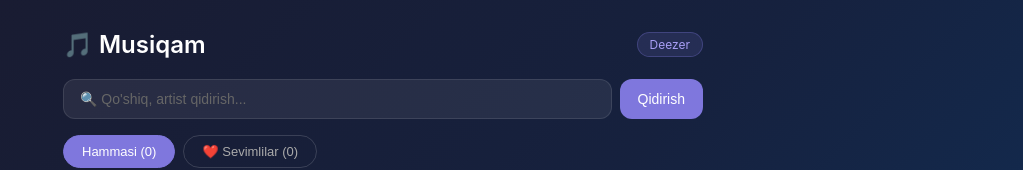
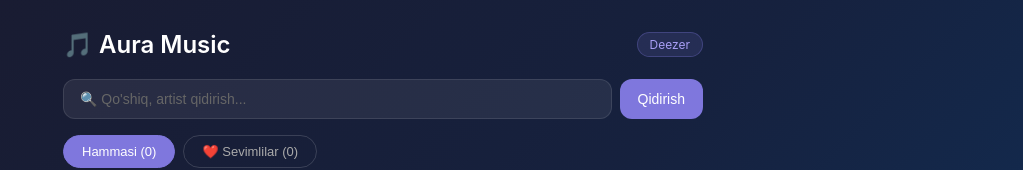
Before and after one commit to jaxongirxonabdurasulov-netizen/Aura-Music, a React (Create React App) app: page / in a window 1280 px wide. Shown: the top 170 px of the page, without its empty margins (257-1280 px from the left). Built offline with nearby package versions, Linux system fonts and the light colour scheme; no server answers.

Commit message:
rename to Aura Music

```diff
--- a/src/App.js
+++ b/src/App.js
@@ -139,7 +139,7 @@ function App() {
       <div className="container">
         {/* Header */}
         <div className="header">
-          <h1>🎵 Musiqam</h1>
+          <h1>🎵 Aura Music</h1>
           <span className="badge">Deezer</span>
         </div>
 
```
